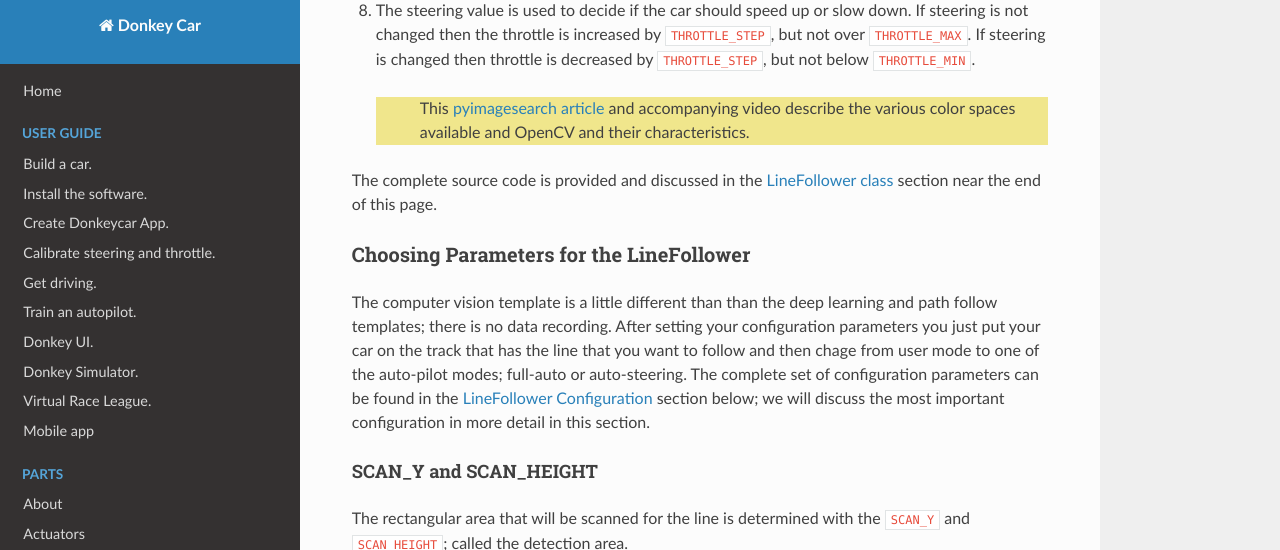
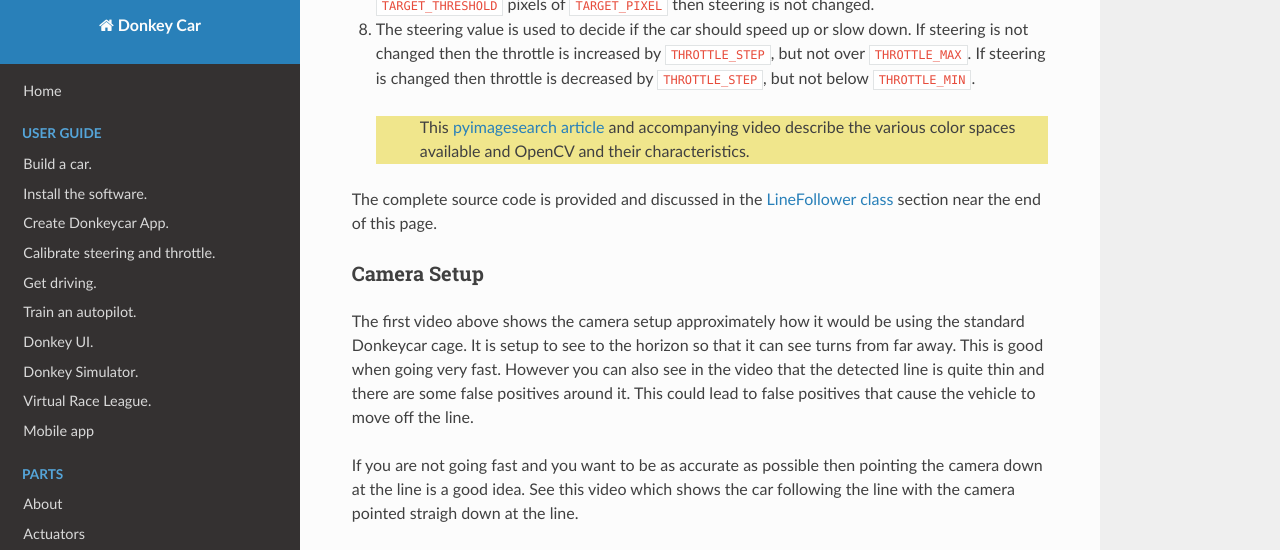
Before and after one commit to autorope/donkeydocs, an MkDocs documentation site: the page built from docs/guide/computer_vision/computer_vision.md, in a window 1280 px wide and 1400 px high, scrolled down 2163 px. Shown: the top 550 px of the window. Built offline with MkDocs 1.6.1, drawn with Linux system fonts in a browser that asks for light colours; nearby versions of some CDN libraries; some of the changed text lies outside the part shown; grey boxes are pictures that could not be loaded.

Commit message:
add video with camera pointing down

```diff
--- a/docs/guide/computer_vision/computer_vision.md
+++ b/docs/guide/computer_vision/computer_vision.md
@@ -9,6 +9,7 @@ The built-in algorithm is a line following algorithm; it expects the track to ha
 
 <div class="video-container" align="center">
 <iframe width="560" height="315" src="https://www.youtube.com/embed/bN4xvfQ5iKY" title="YouTube video player" frameborder="0" allow="accelerometer; autoplay; clipboard-write; encrypted-media; gyroscope; picture-in-picture; web-share" allowfullscreen></iframe>
+<div>Computer Vision Autopilot with camera point at horizon</div>
 </div><p><br/></p>
 
 
@@ -34,6 +35,21 @@ The built-in algorithm can follow a line using the camera.  By default it is tun
 
 
 The complete source code is provided and discussed in the [LineFollower class](#linefollower-class) section near the end of this page.
+
+
+### Camera Setup
+The first video above shows the camera setup approximately how it would be using the standard Donkeycar cage.  It is setup to see to the horizon so that it can see turns from far away.  This is good when going very fast.  However you can also see in the video that the detected line is quite thin and there are some false positives around it.  This could lead to false positives that cause the vehicle to move off the line.
+
+If you are not going fast and you want to be as accurate as possible then pointing the camera down at the line is a good idea.  See this video which shows the car following the line with the camera pointed straigh down at the line.
+
+
+<div class="video-container" align="center">
+<iframe width="560" height="315" src="https://www.youtube.com/embed/aVLZ7fiprvE" title="YouTube video player" frameborder="0" allow="accelerometer; autoplay; clipboard-write; encrypted-media; gyroscope; picture-in-picture; web-share" allowfullscreen></iframe>
+<div>Computer Vision Autopilot with camera point straight down</div>
+</div><p><br/></p>
+
+
+So of you camera can be adjusted then you can make trade-offs betwen accuracy (point it down) and speed (point to to the horizon).
 
 ### Choosing Parameters for the LineFollower
 The computer vision template is a little different than than the deep learning and path follow templates; there is no data recording.  After setting your configuration parameters you just put your car on the track that has the line that you want to follow and then chage from user mode to one of the auto-pilot modes; full-auto or auto-steering.  The complete set of configuration parameters can be found in the [LineFollower Configuration](#linefollower-configuration) section below; we will discuss the most important configuration in more detail in this section.
```
